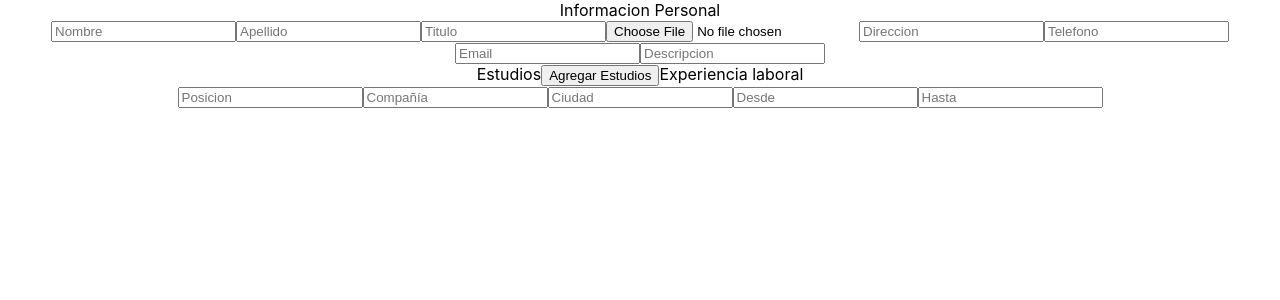
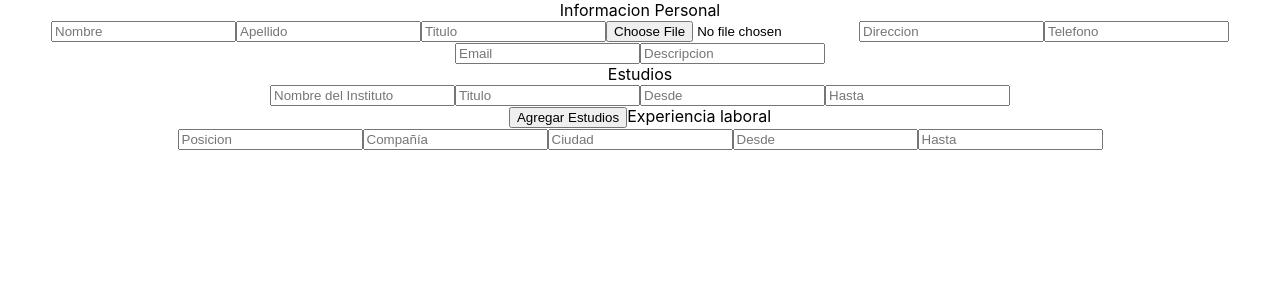
Before and after one commit to SebasDrewes/cv-maker, a React (Create React App) app: page / in a window 1280 px wide. Shown: the top 300 px of the page. Built offline with nearby package versions, Linux system fonts and the light colour scheme.

Commit message:
agregada logica para poder agregar formulario

```diff
--- a/src/App.js
+++ b/src/App.js
@@ -18,7 +18,7 @@ class App extends React.Component{
         email: '',
         description: '',
       },
-      studiesList : [],
+      studiesAmount : 1,
 
       studiesInfo: {
         institute: '',
@@ -79,16 +79,28 @@ class App extends React.Component{
       console.log(this.state)
   }
   addStudies(){
-    console.log(this.state.studiesList)
-    this.state.studiesList.concat(<StudiesInfo saveStudiesInfo={this.saveStudiesInfo}/>)
+    this.setState({
+      studiesAmount: this.state.studiesAmount + 1
+    })
   }
+  displayStudies(){
+    let studies = [];
+    for(let i = 0; i < this.state.studiesAmount; i++){
+              studies.push(
+              <div key={i}>
+                  <StudiesInfo/>
+              </div>
+           )
+    }
+    return studies || null;
+ }
   render() {
   return (
     <div className="App">
       Informacion Personal
       <GeneralInfo saveGeneralInfo={this.saveGeneralInfo}/>
       Estudios
-      {this.state.studiesList}
+      {this.displayStudies()}
       <button onClick={this.addStudies}>Agregar Estudios</button>
       Experiencia laboral
       <WorkInfo saveWorkInfo={this.saveWorkInfo}/>
```
